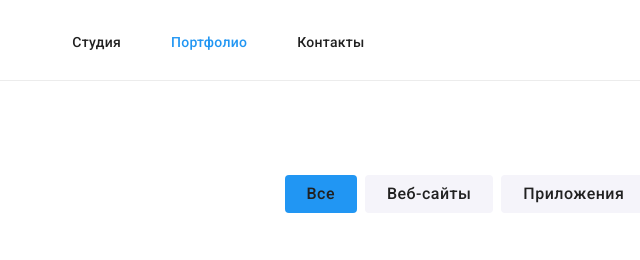
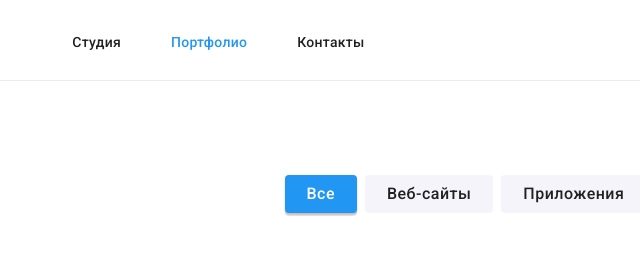
Before and after one commit to iankaFil/goit-markup-hw-03, a plain HTML site: page portfolio.html in a window 1280 px wide. In both pictures the pointer is over the button "Все". Shown: the top 260 px of the page, 206-846 px from the left. Drawn offline with Linux system fonts and the light colour scheme.

Commit message:
Update styles.css

```diff
--- a/css/styles.css
+++ b/css/styles.css
@@ -275,6 +275,10 @@ a {
 .button:focus {
   background: var(--accent-color);
   cursor: pointer;
+  box-shadow: 0px 3px 1px rgba(0, 0, 0, 0.1), 0px 1px 2px rgba(0, 0, 0, 0.08),
+    0px 2px 2px rgba(0, 0, 0, 0.12);
+  border-radius: 4px;
+  color: var(--white-color);
 }
 .btn-items {
   justify-content: center;
```
